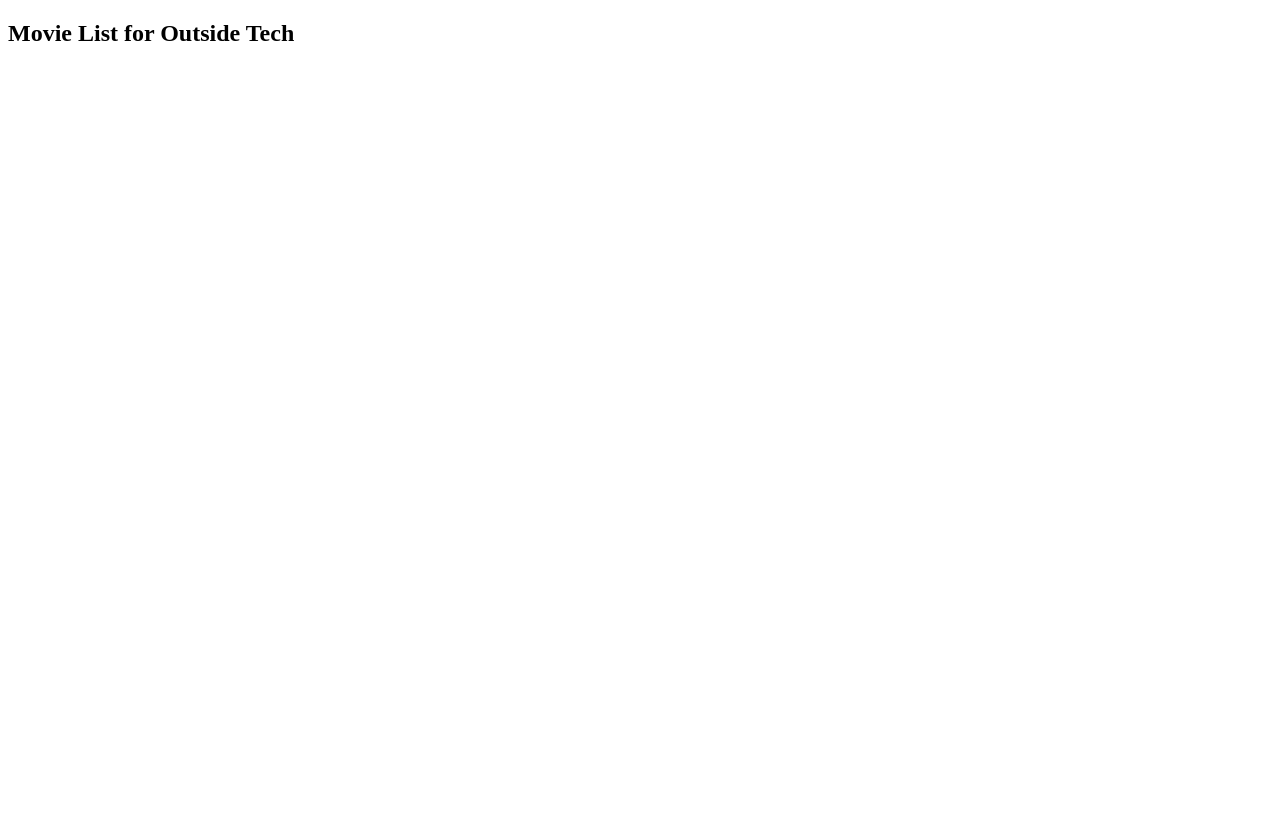
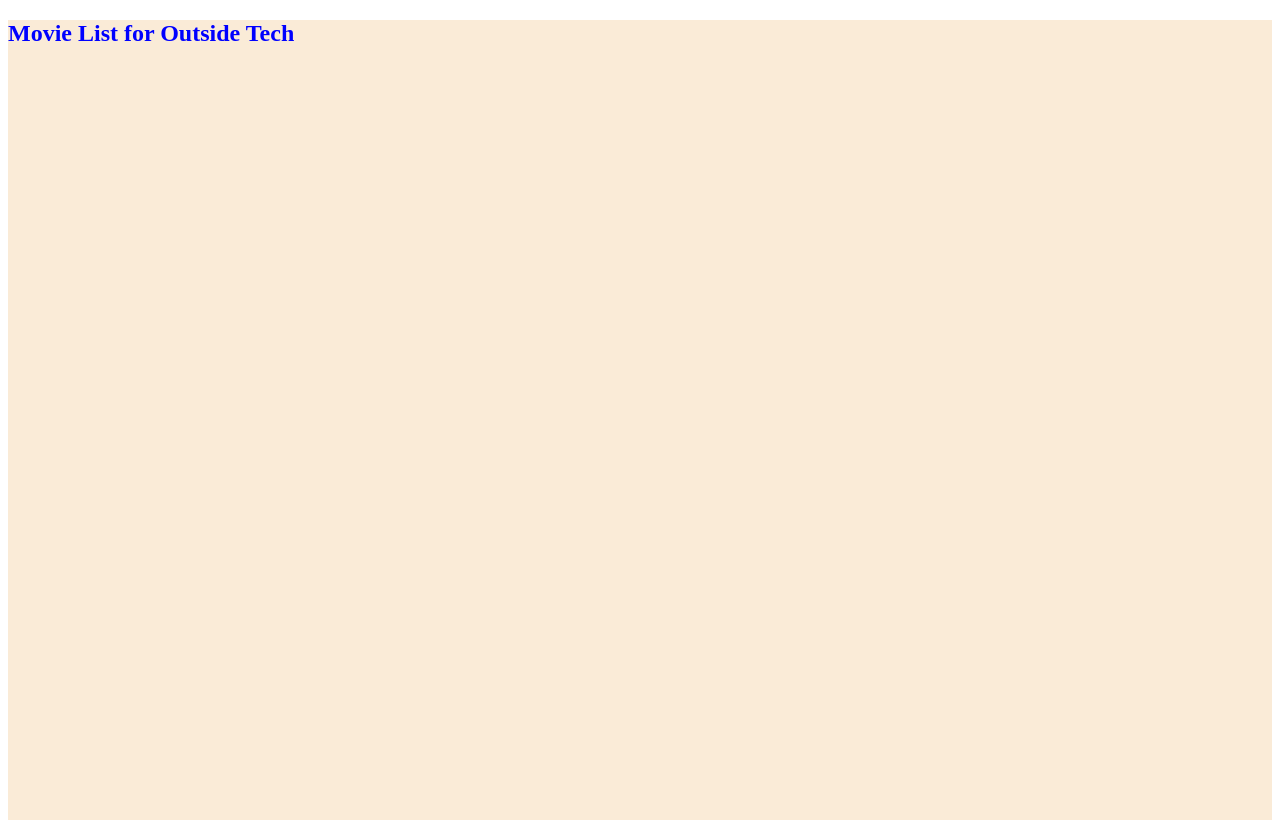
Before and after one commit to srijan213/outside-tech-movie-task, a React app: page / in a window 1280 px wide. Before the commit the page ends 800 px from the top, so only its background shows below. Built offline with nearby package versions, Linux system fonts and the light colour scheme.

Commit message:
Added scss and css to wepback

```diff
--- a/package.json
+++ b/package.json
@@ -25,10 +25,14 @@
     "@typescript-eslint/eslint-plugin": "^4.29.2",
     "@typescript-eslint/parser": "^4.29.2",
     "babel-loader": "^8.2.2",
+    "css-loader": "^6.2.0",
     "eslint": "^7.32.0",
     "eslint-plugin-react": "^7.24.0",
     "eslint-plugin-react-hooks": "^4.2.0",
     "html-webpack-plugin": "^5.3.2",
+    "node-sass": "^6.0.1",
+    "sass-loader": "^12.1.0",
+    "style-loader": "^3.2.1",
     "ts-node": "^10.2.0",
     "typescript": "^4.3.5",
     "webpack": "^5.50.0",
--- /dev/null
+++ b/src/App.scss
@@ -0,0 +1,8 @@
+.app {
+  background-color: antiquewhite;
+  height: 100vh;
+
+  h2 {
+    color: blue;
+  }
+}
--- a/src/App.tsx
+++ b/src/App.tsx
@@ -1,7 +1,12 @@
 import React from "react";
+import "./App.scss";
 
 const App = () => {
-  return <h2>Movie List for Outside Tech</h2>;
+  return (
+    <div className="app">
+      <h2>Movie List for Outside Tech</h2>
+    </div>
+  );
 };
 
 export default App;
--- a/webpack.dev.config.ts
+++ b/webpack.dev.config.ts
@@ -29,6 +29,10 @@ const config: MyWebpackConfig = {
           },
         },
       },
+      {
+        test: /\.(s(a|c)ss)$/,
+        use: ["style-loader", "css-loader", "sass-loader"],
+      },
     ],
   },
   resolve: {
```
Also changed, not shown: 1 other file (tests, documents, lock files or other folders).
